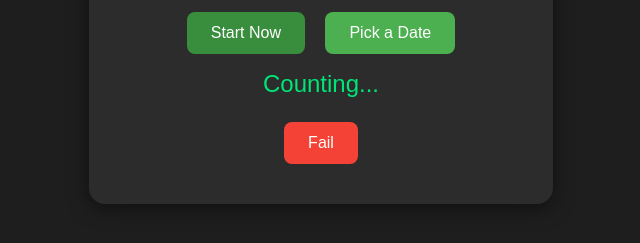
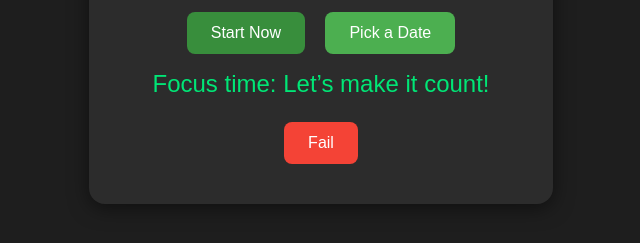
Before and after one commit to ANUBHABA/my-timer-app, a plain HTML site: page index.html in a window 1280 px wide. Shown: the part 345-588 px from the top of the page, without its empty margins (319-959 px from the left). Drawn offline with Linux system fonts and the light colour scheme.

Commit message:
updated welcome message

```diff
--- a/index.html
+++ b/index.html
@@ -31,7 +31,7 @@
         <!-- Display Selected Date -->
         <p id="selectedDate" style="display: none;"></p>
 
-        <p id="timer">Counting...</p>
+        <p id="timer">Focus time: Let’s make it count!</p>
         <button id="resetButton">Fail</button>
     </div>
     <script src="script.js"></script>
```
